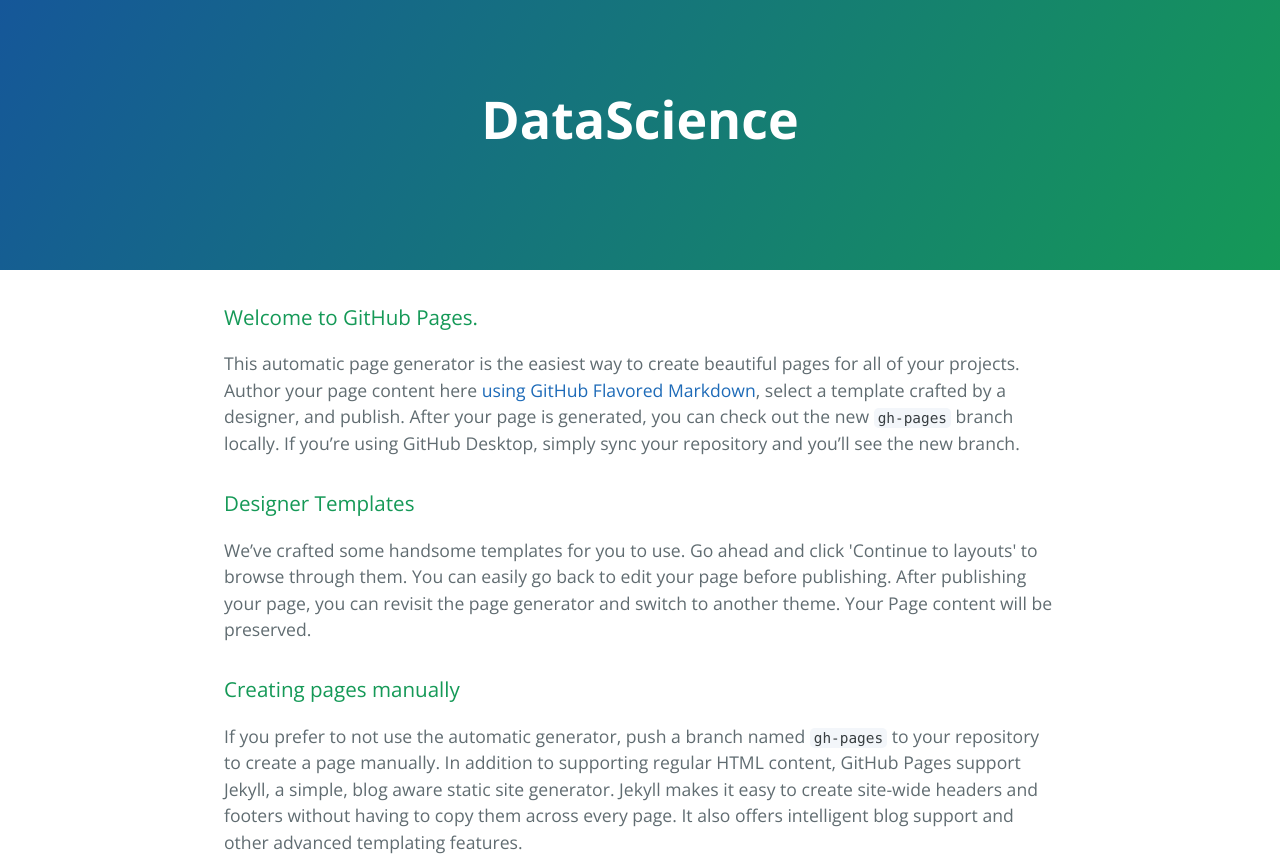
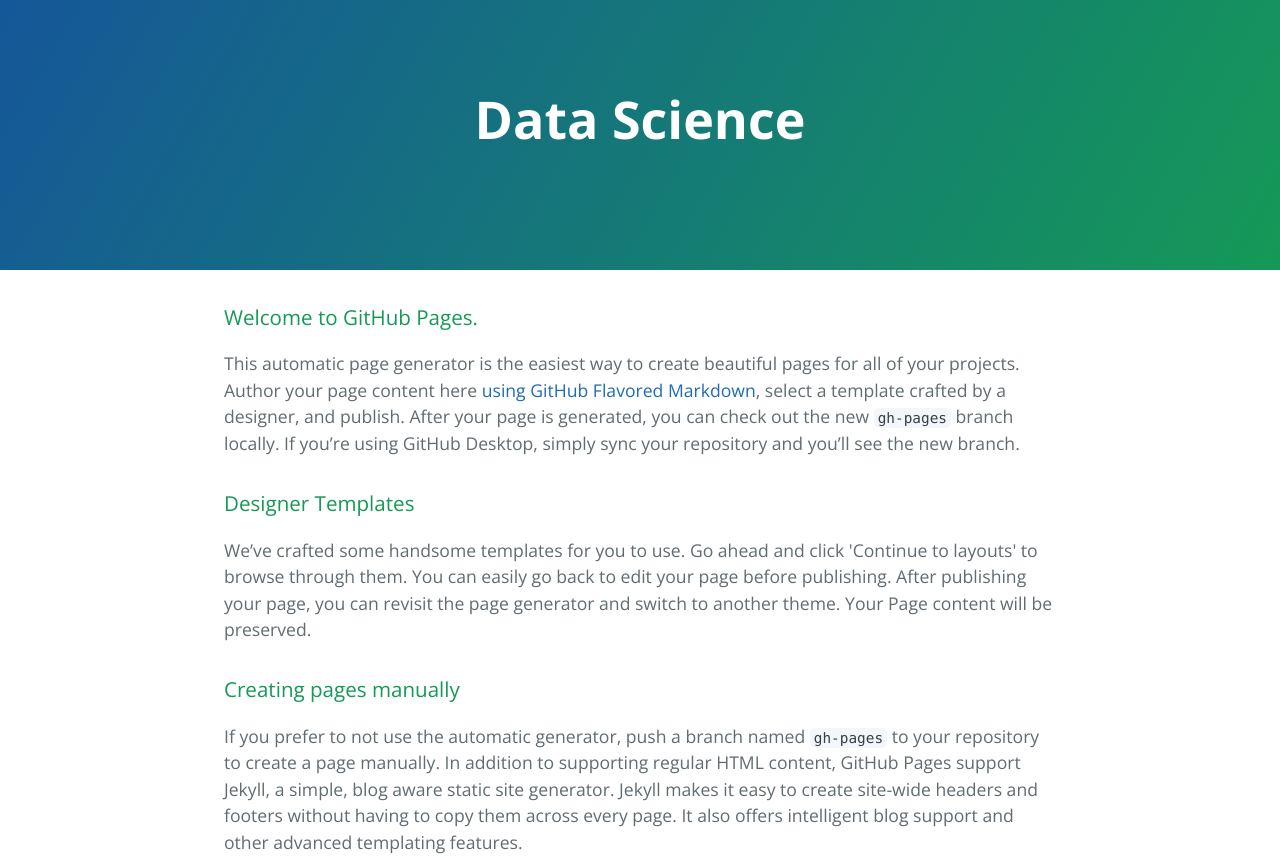
Before and after one commit to santoss1/santoss1.github.io, a plain HTML site: page index.html in a window 1280 px wide. Shown: the top 858 px of the page. Drawn offline with nearby package versions, Linux system fonts and the light colour scheme.

Commit message:
Update index.html

```diff
--- a/index.html
+++ b/index.html
@@ -11,7 +11,7 @@
   </head>
   <body>
     <section class="page-header">
-      <h1 class="project-name">DataScience</h1>
+      <h1 class="project-name">Data Science</h1>
       <h2 class="project-tagline"></h2>
     </section>
 
```
